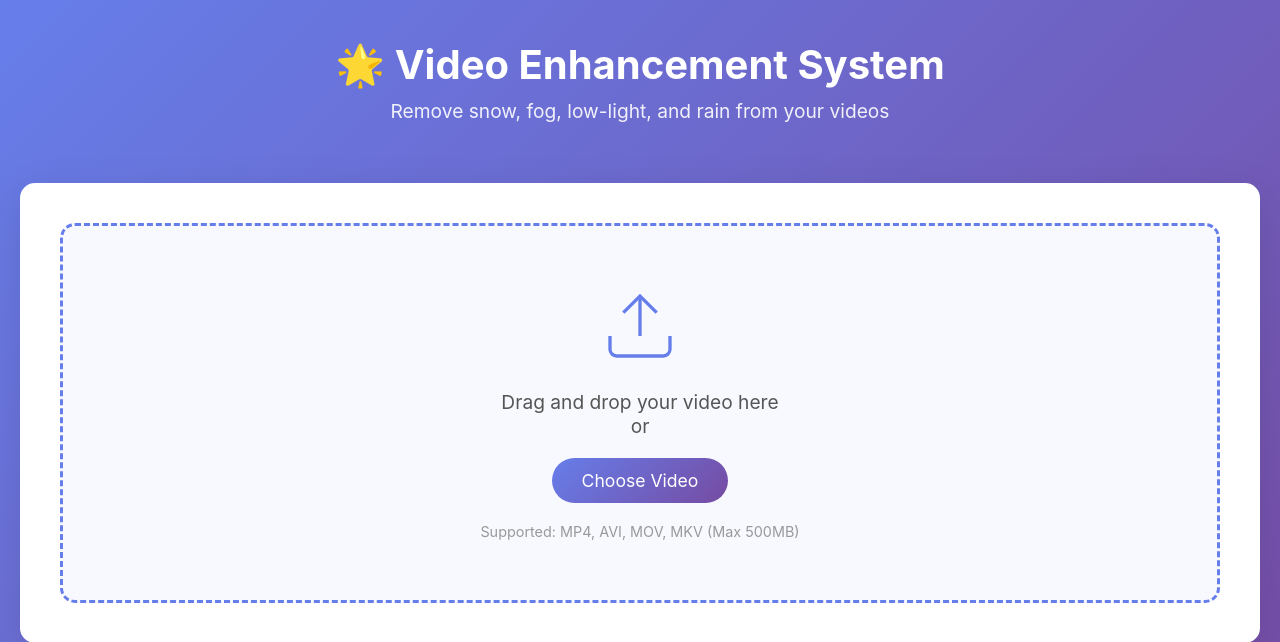
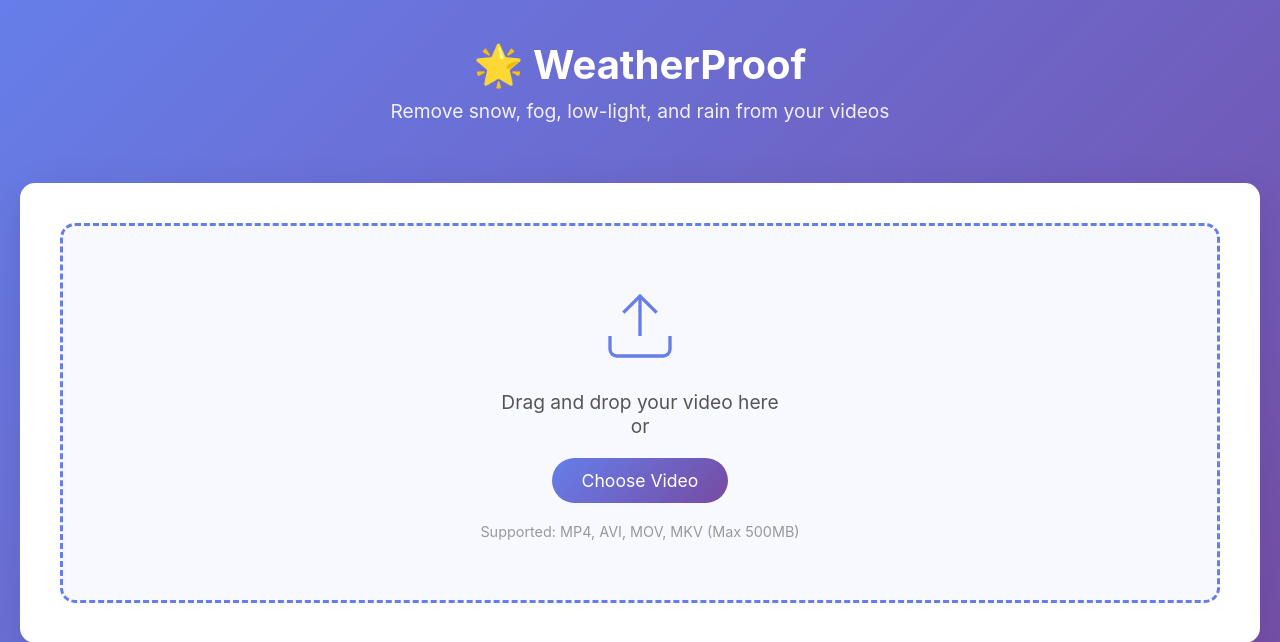
Before and after one commit to milan400/WeatherProof, a Flask app: page / in a window 1280 px wide. Shown: the top 642 px of the page. Run offline with Flask 3, Linux system fonts and the light colour scheme.

Commit message:
Rename title and header to 'WeatherProof'

```diff
--- a/templates/index.html
+++ b/templates/index.html
@@ -3,13 +3,13 @@
 <head>
     <meta charset="UTF-8">
     <meta name="viewport" content="width=device-width, initial-scale=1.0">
-    <title>Video Enhancement - Snow, Fog, Low-light, Rain</title>
+    <title>WeatherProof - Snow, Fog, Low-light, Rain</title>
     <link rel="stylesheet" href="{{ url_for('static', filename='css/style.css') }}">
 </head>
 <body>
     <div class="container">
         <header>
-            <h1>🌟 Video Enhancement System</h1>
+            <h1>🌟 WeatherProof</h1>
             <p>Remove snow, fog, low-light, and rain from your videos</p>
         </header>
 
```
